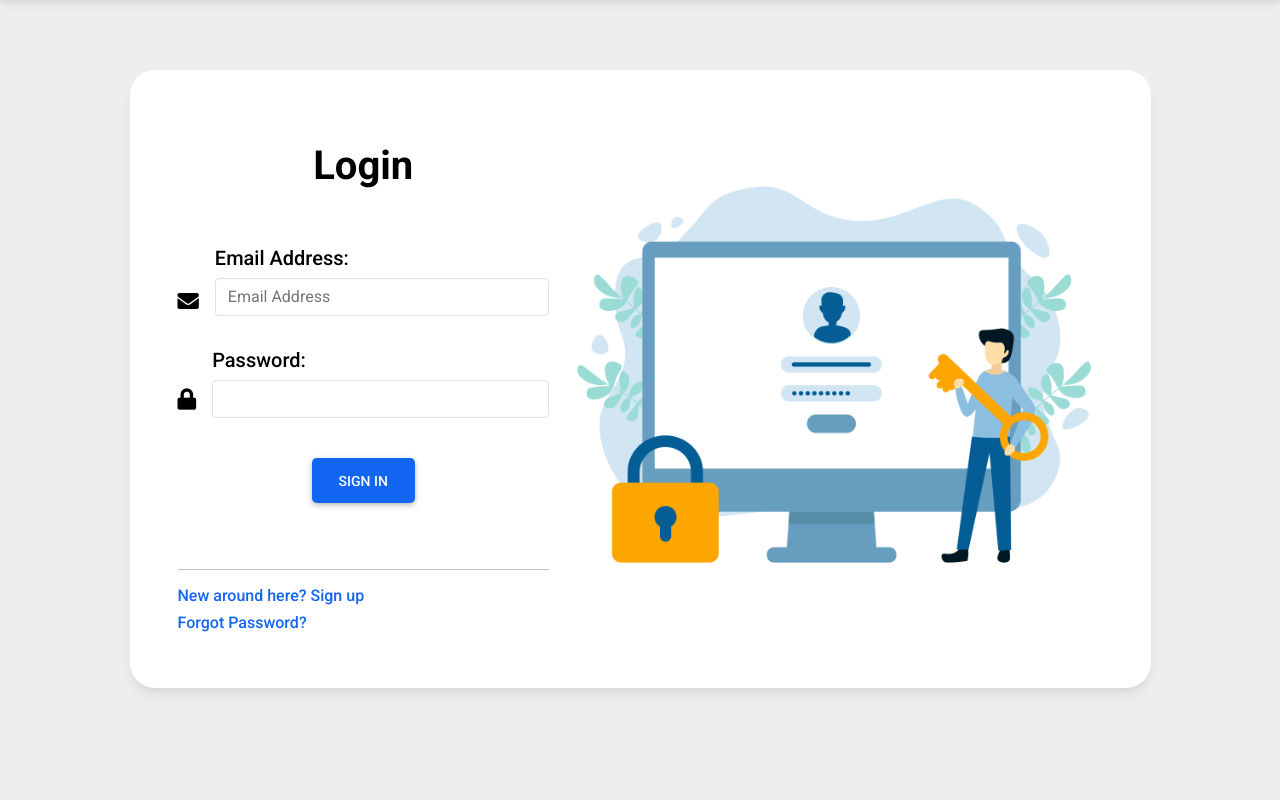
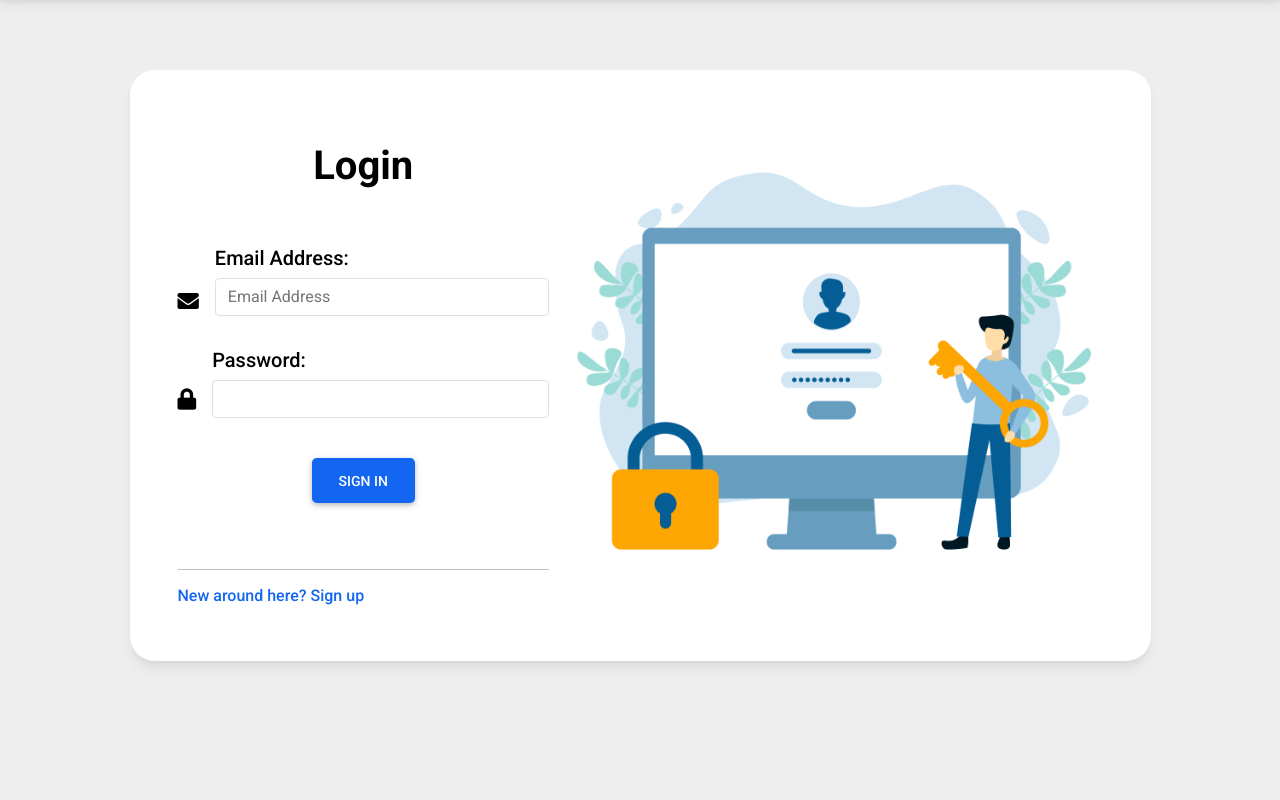
Before and after one commit to SA53-Team-7/PropertyPredict, a Spring Boot app: page /login in a window 1280 px wide. Shown: the part 59-859 px from the top of the page. Run offline with Spring Boot 4, Linux system fonts and the light colour scheme; some libraries are stand-ins or nearby versions.

Commit message:
Remove forget password

```diff
--- a/src/main/resources/templates/login.html
+++ b/src/main/resources/templates/login.html
@@ -64,7 +64,6 @@
 											<br>
 											<hr>
 											<h6 class="mt-2"><a href="/registration">New around here? Sign up</a></h6>
-											<h6 class="mt-2"><a href="/">Forgot Password?</a></h6>
 										</form>
 
 									</div>
```
